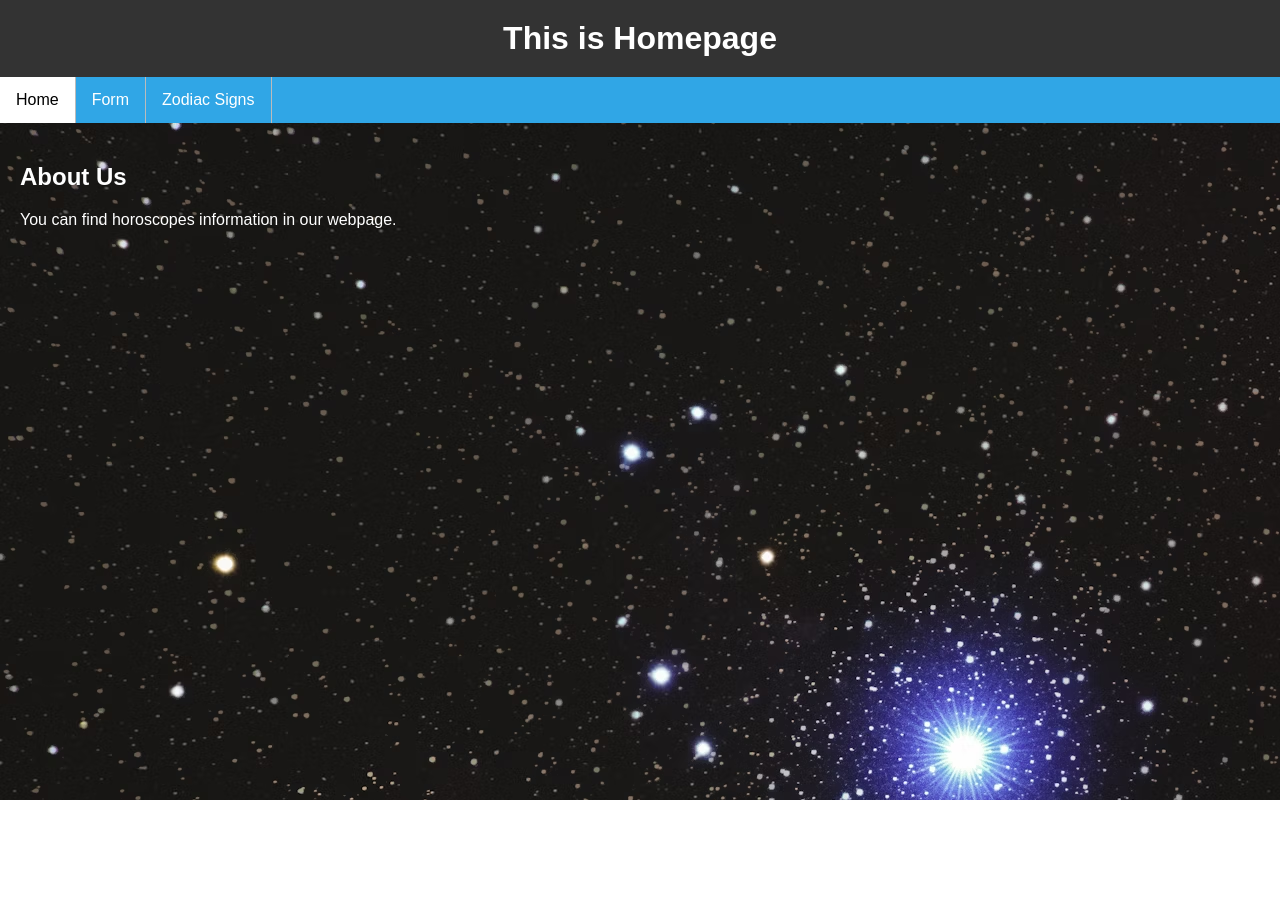
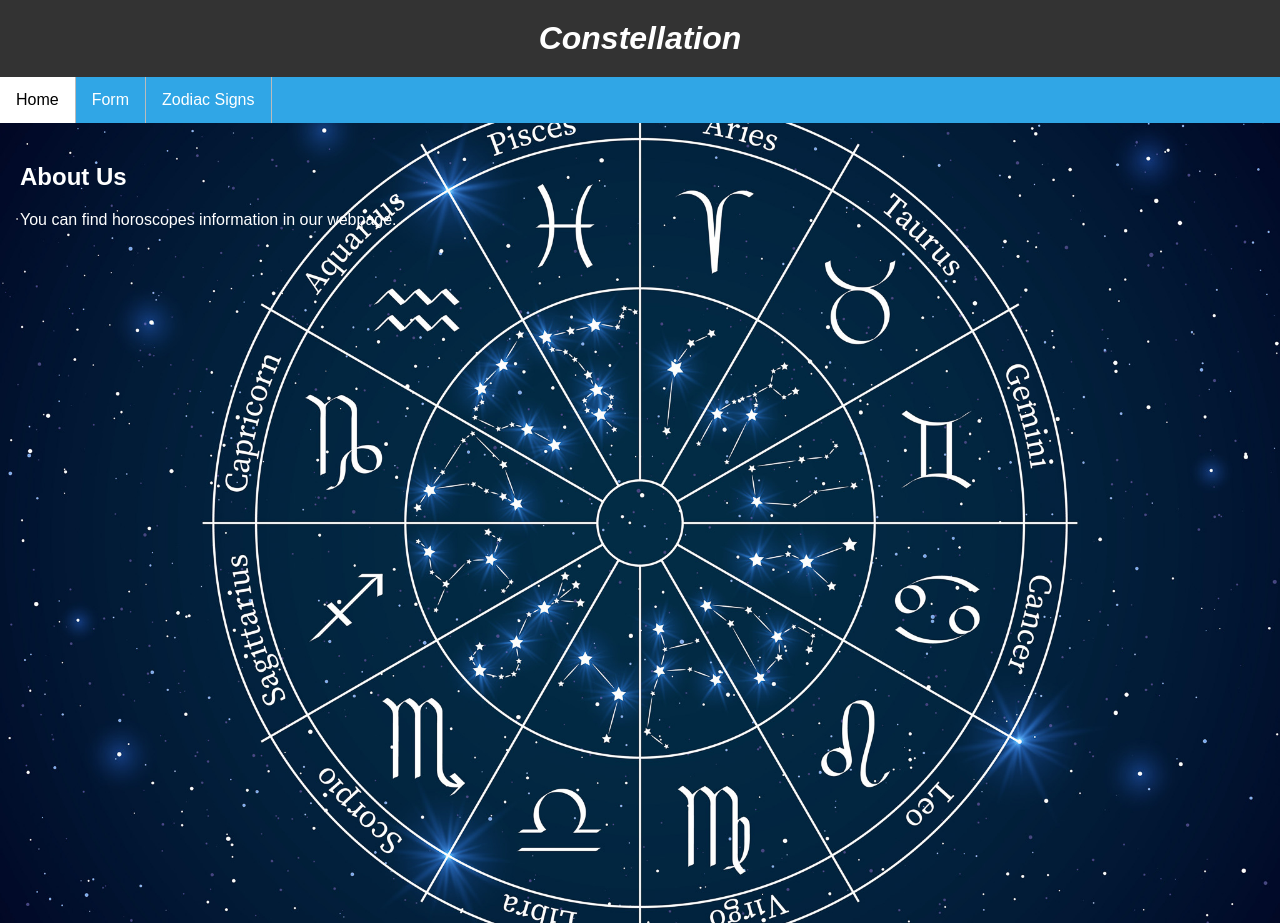
Before and after one commit to davidchoi-23/ITP3006, a plain HTML site: page src/index.html in a window 1280 px wide. Before the commit the page ends 800 px from the top, so only its background shows below. Drawn offline with Linux system fonts and the light colour scheme.

Commit message:
div background

```diff
--- a/src/index.html
+++ b/src/index.html
@@ -2,33 +2,14 @@
 <html lang="en">
 <head>
   <meta charset="UTF-8">
-  <title>Homepage</title>
+  <title>Constellation</title>
   <link rel="stylesheet" href="menu.css">
-  <style>
-    body {
-      font-family: Arial, sans-serif;
-      margin: 0;
-      padding: 0;
-      color: white;
-      background-image: url(starbg.png)
-    }
-    header {
-      background-color: #333;
-      color: #fff;
-      padding: 20px;
-      text-align: center;
-    }
-    h1 {
-      margin: 0;
-    }
-    main {
-      padding: 20px;
-    }
-  </style>
+  <link rel="stylesheet" href="style.css">
 </head>
+
 <body>
   <header>
-    <h1>This is Homepage</h1>
+    <h1>Constellation</h1>
   </header>
   <ul>
     <li><a class="active" href="index.html">Home</a></li>
@@ -38,9 +19,11 @@
       <li></li>
     </ul>
   </ul>
+
+  <div class="bg">
     <main>
       <h2>About Us</h2>
       <p>You can find horoscopes information in our webpage.</p>
     </main>
-</body>
-</html>
+  </div>
+</body></html>
--- /dev/null
+++ b/src/style.css
@@ -0,0 +1,44 @@
+body {
+  font-family: Arial, sans-serif;
+  margin: 0;
+  color: white;
+}
+
+header {
+  background-color: #333;
+  color: #fff;
+  padding: 20px;
+  text-align: center;
+}
+
+h1 {
+  font-style: italic;
+  margin: 0;
+}
+
+main {
+  padding: 20px;
+}
+
+body,
+html {
+  height: 100%;
+}
+
+.bg {
+  /* The image used */
+  background-image: url("background.jpg");
+
+  /* Full height */
+  height: 100%;
+
+  /* Center and scale the image */
+  background-position: center;
+  background-repeat: no-repeat;
+  background-size: cover;
+  transition: 1s;
+}
+
+.bg {
+  transform: rotate(360deg);
+}
```
Also changed, not shown: src/background.jpg (added), src/zodiac_const_img0.jpg (added). Lines whose indentation alone changed are shown as unchanged.
